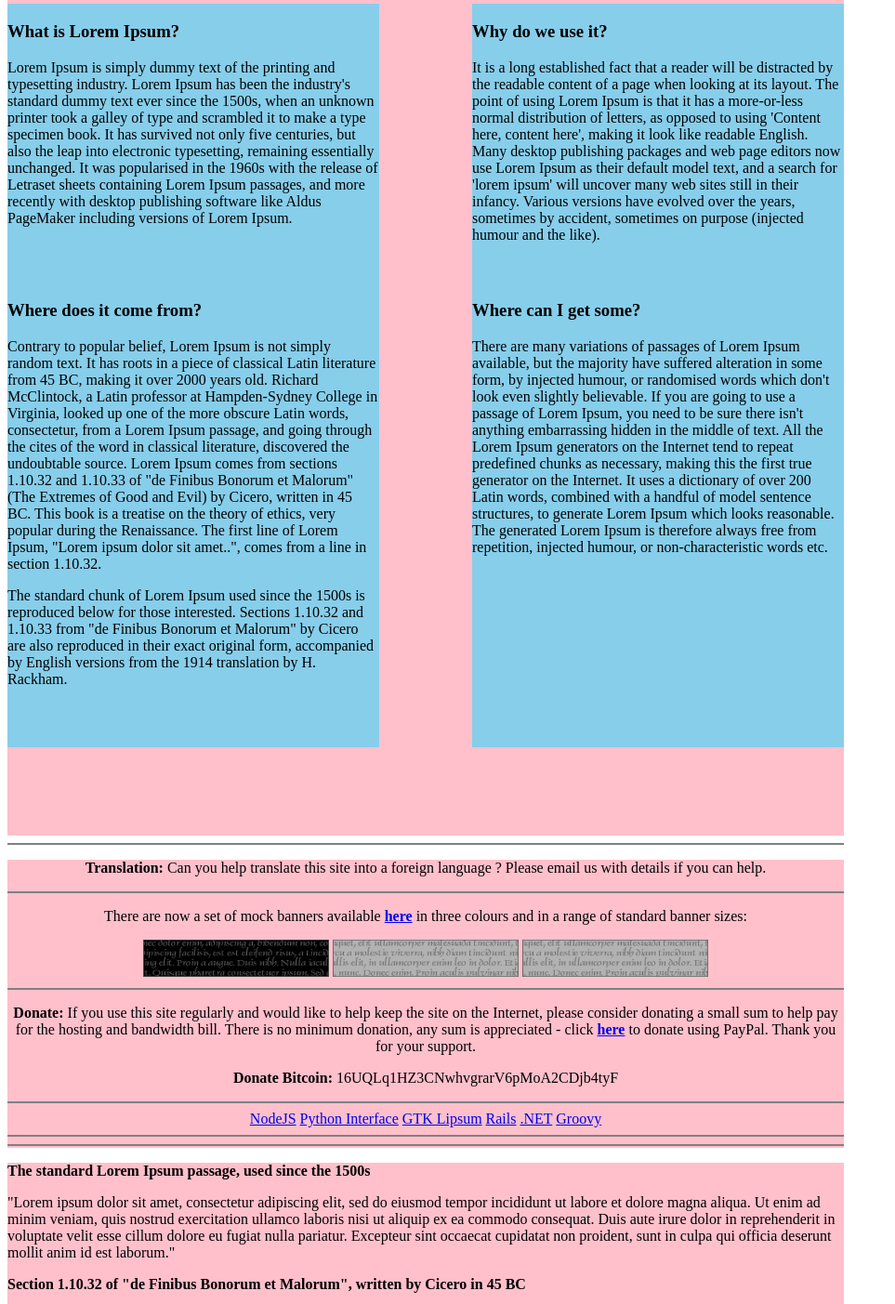
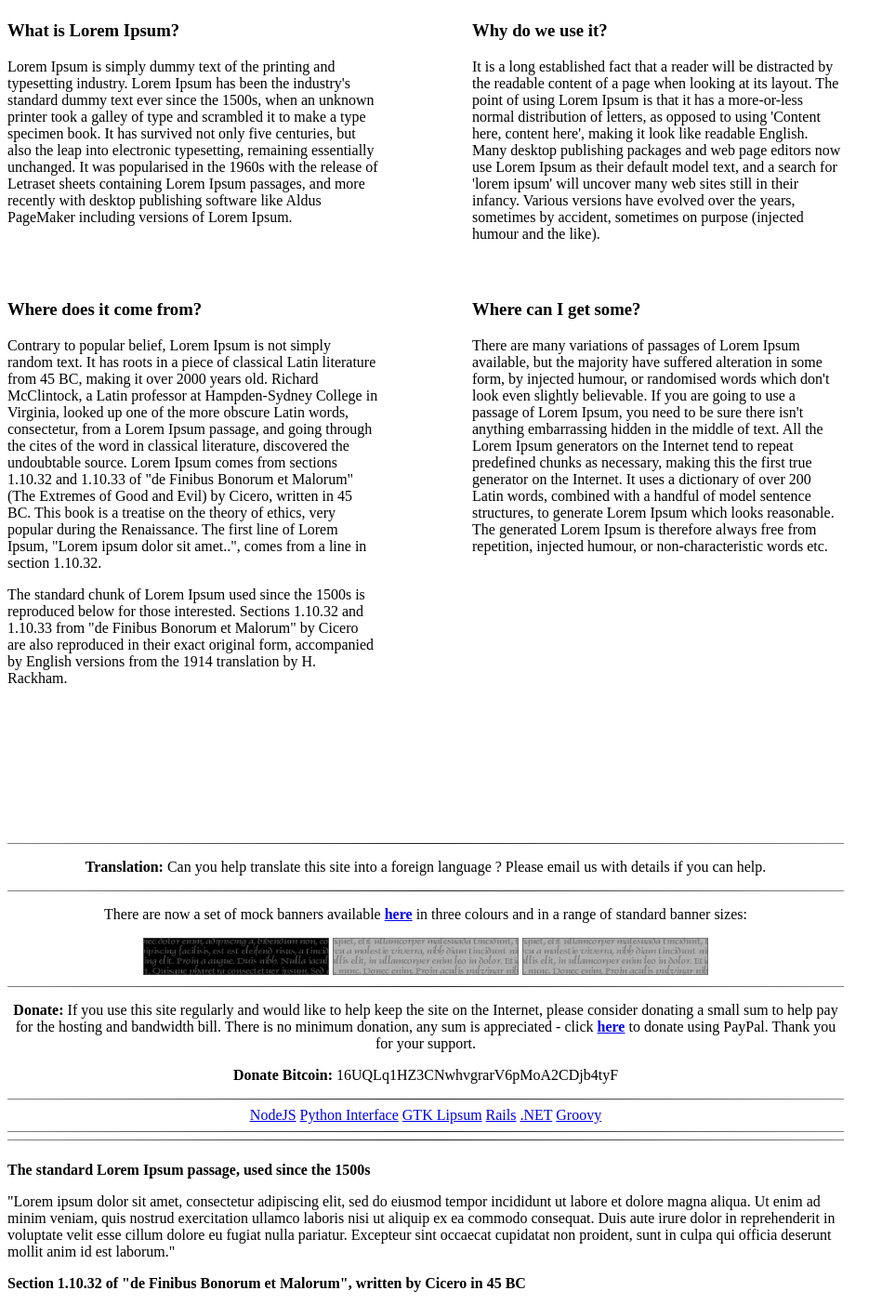
Before and after one commit to tgzhafri/day1, a plain HTML site: page div.html in a window 1280 px wide. Shown: the part 209-1612 px from the top of the page at 93% size, without its empty margins (0-963 px from the left). Drawn offline with Linux system fonts and the light colour scheme.

Commit message:
updated colour and line

```diff
--- a/div.html
+++ b/div.html
@@ -11,7 +11,7 @@
             div#section1 {
                 width: 900px;
                 height: 1100px;
-                background-color: pink;
+                background-color: ;
             }
             div#header {
                 width: 900px;
@@ -30,46 +30,52 @@
                 background-color: ;
                 text-align: center;
             }
+            #line {
+                clear: both;
+                border: 0;
+                height: 1px;
+                background-image: linear-gradient(to right,rgba(0,0,0,0),rgba(0,0,0,.75),rgba(0,0,0,0));
+            }
             div#contentContainer1 {
                 width: 400px;
                 height: 300px;
-                background-color: skyblue;
+                background-color: ;
                 float: left;
             }
             div#contentContainer2 {
                 width: 400px;
                 height: 300px;
-                background-color: skyblue;
+                background-color: ;
                 float: right;
             }
             div#contentContainer3 {
                 width: 400px;
                 height: 500px;
-                background-color: skyblue;
+                background-color: ;
                 float: left;
             }
             div#contentContainer4 {
                 width: 400px;
                 height: 500px;
-                background-color: skyblue;
+                background-color: ;
                 float: right;
             }
             div#section2 {
                 width: 900px;
                 height: 310px;
-                background-color: pink;
+                background-color: ;
                 text-align: center;
             }
 
             div#section3 {
                 width: 900px;
                 height: 900px;
-                background-color: pink;
+                background-color: ;
             }
             div#section3row2 {
                 width: 900px;
                 height: 60px;
-                background-color: pink;
+                background-color: ;
                 text-align: center;
             }
 
@@ -92,7 +98,7 @@
                     <p>"There is no one who loves pain itself, who seeks after it and wants to have it, simply because it is pain..."</p>
                 </div>
 
-                <hr size = 2px noshade>
+                <hr id ="line" size = 2px noshade>
 
                 <div id="contentContainer1">
                     <h3>What is Lorem Ipsum?</h3>
@@ -112,13 +118,13 @@
                     <p>There are many variations of passages of Lorem Ipsum available, but the majority have suffered alteration in some form, by injected humour, or randomised words which don't look even slightly believable. If you are going to use a passage of Lorem Ipsum, you need to be sure there isn't anything embarrassing hidden in the middle of text. All the Lorem Ipsum generators on the Internet tend to repeat predefined chunks as necessary, making this the first true generator on the Internet. It uses a dictionary of over 200 Latin words, combined with a handful of model sentence structures, to generate Lorem Ipsum which looks reasonable. The generated Lorem Ipsum is therefore always free from repetition, injected humour, or non-characteristic words etc.</p>
                 </div>
             </div>
-            <hr size = 2px noshade>
+            <hr id ="line" size = 2px noshade>
             <div id="section2">
                 <div id="section2row1">
                     <p><b>Translation:</b> Can you help translate this site into a foreign language ? Please email us with details if you can help.</p>
                 </div>
 
-                <hr size = 2px noshade>
+                <hr id ="line" size = 2px noshade>
 
                 <div id="section2row2">
                     <p>There are now a set of mock banners available <b style="color:red"><a href="#">here</a></b> in three colours and in a range of standard banner sizes:</p>
@@ -127,13 +133,13 @@
                     <img src="images/box2.gif" style="width:200px ;height:40px;"/>
                 </div>
 
-                <hr size = 2px noshade>
+                <hr id ="line" size = 2px noshade>
 
                 <div id="section2row3">
                     <p><b>Donate:</b> If you use this site regularly and would like to help keep the site on the Internet, please consider donating a small sum to help pay for the hosting and bandwidth bill. There is no minimum donation, any sum is appreciated - click <b style="color:red"><a href="#">here</a></b> to donate using PayPal. Thank you for your support.</p>
                     <p><b>Donate Bitcoin:</b> 16UQLq1HZ3CNwhvgrarV6pMoA2CDjb4tyF</p>
                 </div>
-                <hr size = 2px noshade>
+                <hr id ="line" size = 2px noshade>
                 <div id ="section2row4">
                     <a href="#">NodeJS</a>
                     <a href="#">Python Interface</a>
@@ -142,8 +148,8 @@
                     <a href="#"> .NET</a>
                     <a href="#">Groovy</a>
                 </div>
-                <hr size = 2px noshade>
-                <hr size = 2px noshade>
+                <hr id ="line" size = 2px noshade>
+                <hr id ="line" size = 2px noshade>
             </div>
             <div id="section3">
                 <div id="section3row1">
@@ -162,7 +168,7 @@
                     <p><b>1914 translation by H. Rackham</b></p>
                     <p>"On the other hand, we denounce with righteous indignation and dislike men who are so beguiled and demoralized by the charms of pleasure of the moment, so blinded by desire, that they cannot foresee the pain and trouble that are bound to ensue; and equal blame belongs to those who fail in their duty through weakness of will, which is the same as saying through shrinking from toil and pain. These cases are perfectly simple and easy to distinguish. In a free hour, when our power of choice is untrammelled and when nothing prevents our being able to do what we like best, every pleasure is to be welcomed and every pain avoided. But in certain circumstances and owing to the claims of duty or the obligations of business it will frequently occur that pleasures have to be repudiated and annoyances accepted. The wise man therefore always holds in these matters to this principle of selection: he rejects pleasures to secure other greater pleasures, or else he endures pains to avoid worse pains."</p>
 
-                    <hr size=2px noshade>
+                    <hr id ="line" size = 2px noshade>
                 <div id="section3row2">
                     <p>help@lipsum.com</p>
                     <p>Privacy Policy</p>
```
